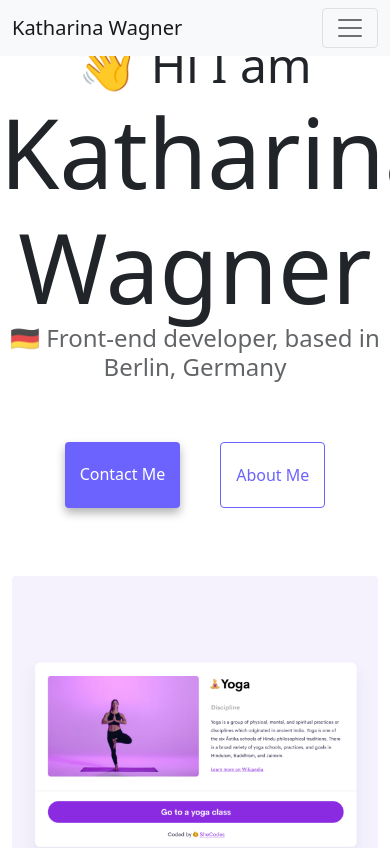
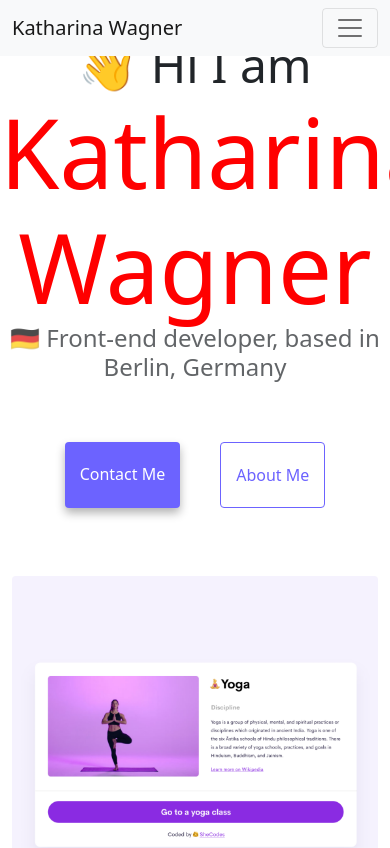
Before and after one commit to Anira2210/About-me, a website: page index.html in a window 390 px wide. Shown: the top 848 px of the page. Drawn offline with nearby package versions, Linux system fonts and the light colour scheme.

Commit message:
Media Query on H1 test

```diff
--- a/style.css
+++ b/style.css
@@ -2,6 +2,13 @@
   --primary-color: #6c63ff;
   --secondary-color: #f5f2fe;
   --box-shadow: 0 5px 10px rgba(0, 0, 0, 0.3);
+}
+
+@media (max-width: 500px) {
+  h1 {
+    font-size: 20px;
+    color: red;
+  }
 }
 
 h1,
```
